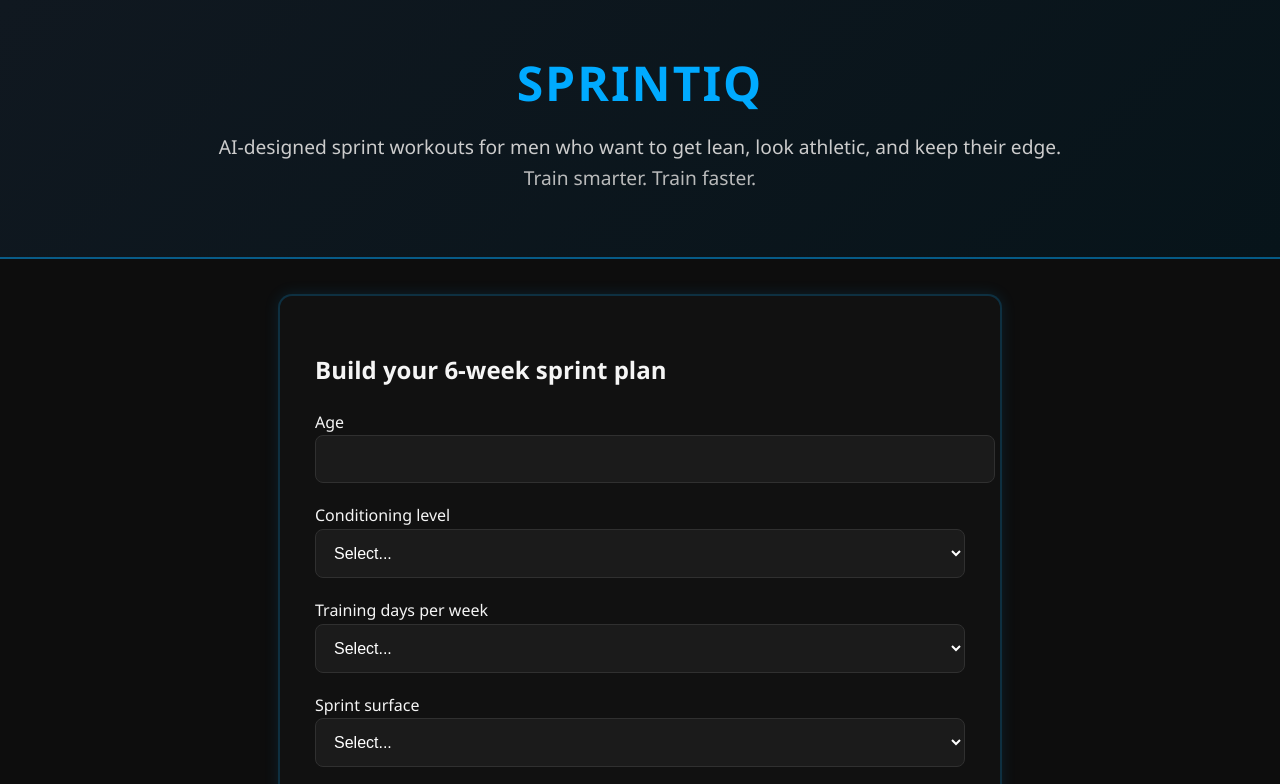
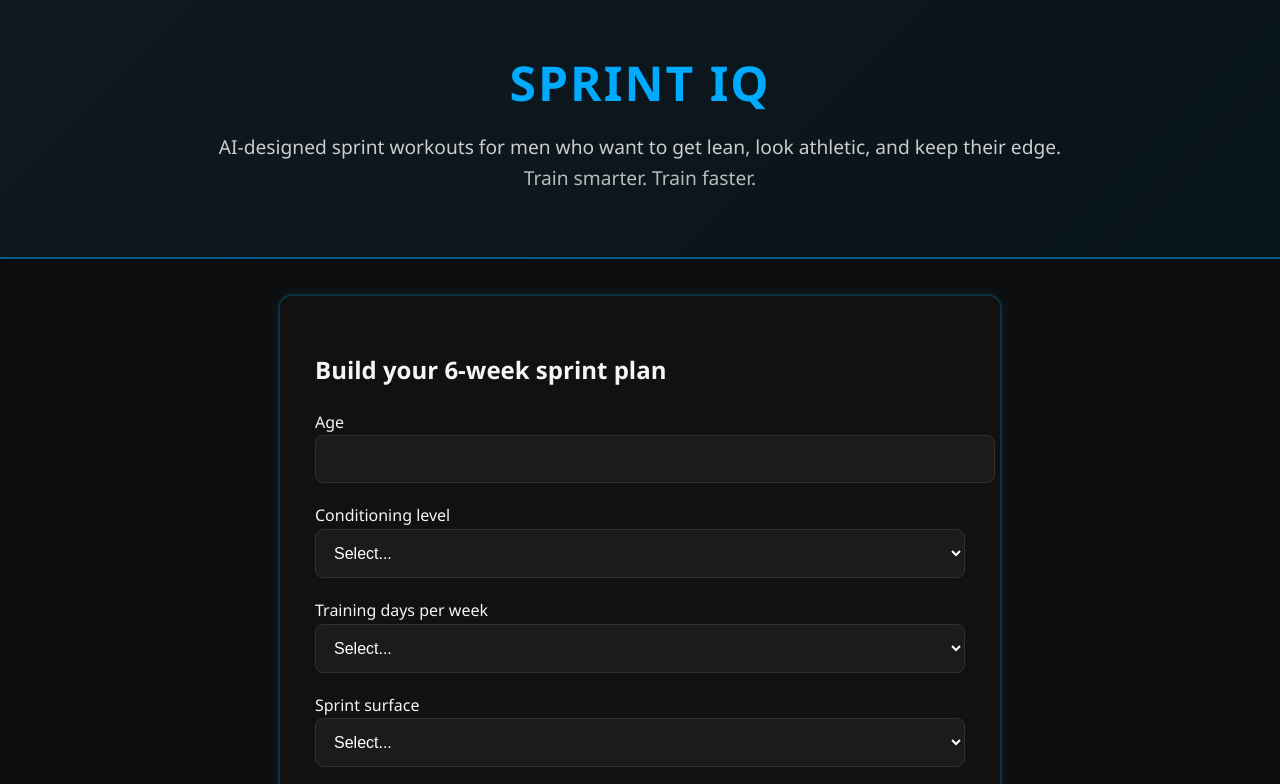
Before and after one commit to PsyTechPro/sprintiq, a plain HTML site: page index.html in a window 1280 px wide. Shown: the top 784 px of the page. Drawn offline with Linux system fonts and the light colour scheme.

Commit message:
Update index.html

```diff
--- a/index.html
+++ b/index.html
@@ -2,12 +2,12 @@
 <html lang="en">
 <head>
   <meta charset="UTF-8" />
-  <title>SprintIQ</title>
+  <title>SPRINT IQ</title>
   <link rel="stylesheet" href="style.css" />
 </head>
 <body class="page page-input">
   <header class="hero">
-    <h1 class="app-name">SprintIQ</h1>
+    <h1 class="app-name">SPRINT IQ</h1>
    <p class="tagline">
     AI-designed sprint workouts for men who want to get lean, look athletic, and keep their edge.<br>
     <span style="opacity: 0.9;">Train smarter. Train faster.</span>
```
